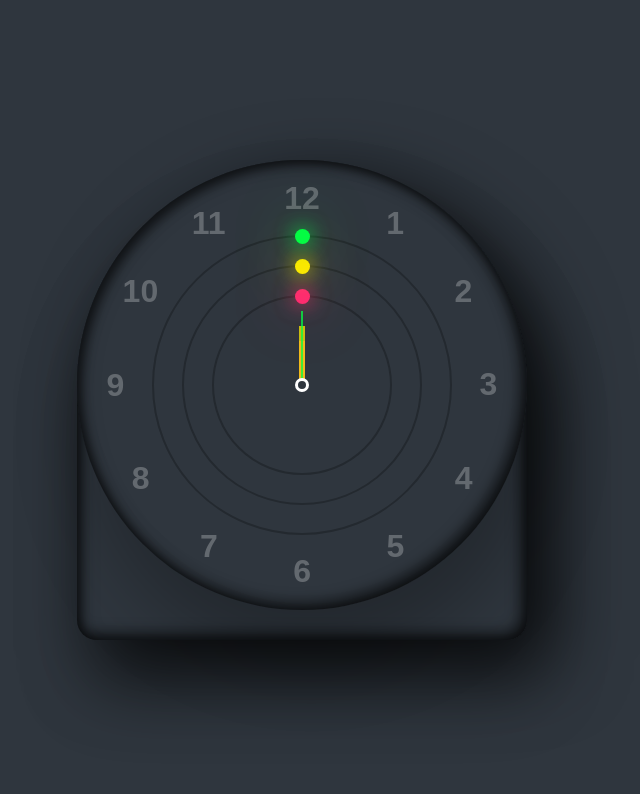
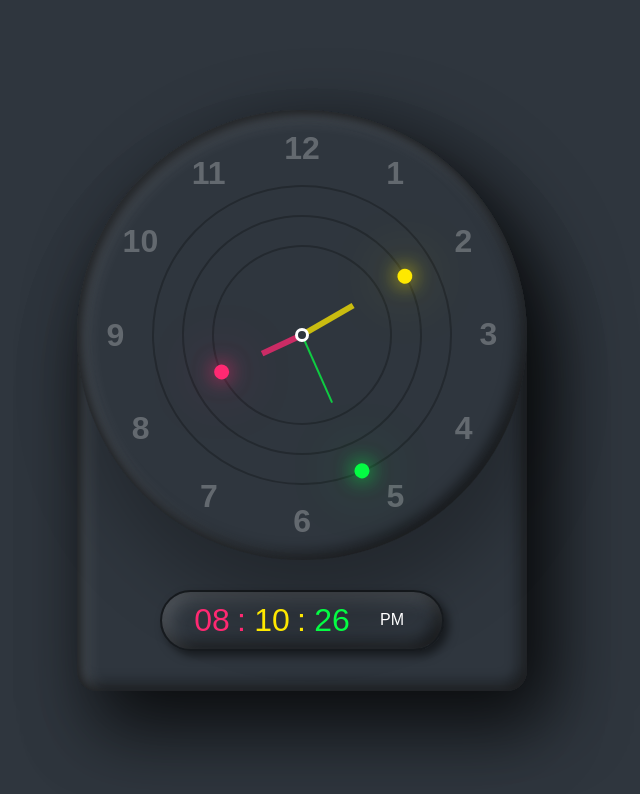
Before and after one commit to lucaspccamara/Digital-Clock, a plain HTML site: page index.html in a window 1280 px wide. Shown: the whole page, without its empty margins (338-978 px from the left). Drawn offline with Linux system fonts and the light colour scheme.

Commit message:
Include digital clock and time function

```diff
--- a/index.html
+++ b/index.html
@@ -9,9 +9,9 @@
         <div class="container">
             <div class="clock">
 
-                <div class="circle" style="--clr: #04fc43;"><i></i></div>
-                <div class="circle circle2" style="--clr: #fee800;"><i></i></div>
-                <div class="circle circle3" style="--clr: #ff2972;"><i></i></div>
+                <div class="circle" id="sc" style="--clr: #04fc43;"><i></i></div>
+                <div class="circle circle2" id="mn" style="--clr: #fee800;"><i></i></div>
+                <div class="circle circle3" id="hr" style="--clr: #ff2972;"><i></i></div>
 
                 <span style="--i:1;"><b>1</b></span>
                 <span style="--i:2;"><b>2</b></span>
@@ -26,6 +26,58 @@
                 <span style="--i:11;"><b>11</b></span>
                 <span style="--i:12;"><b>12</b></span>
             </div>
+
+            <!-- digital clock-->
+            <div id="time">
+                <div id="hours" style="--clr: #ff2972;">00</div>
+                <div id="minutes" style="--clr: #fee800;">00</div>
+                <div id="seconds" style="--clr: #04fc43;">00</div>
+                <div id="ampm">AM</div>
+            </div>
+
+            <script>
+                let hr = document.querySelector('#hr');
+                let mn = document.querySelector('#mn');
+                let sc = document.querySelector('#sc');
+
+                setInterval(() =>{
+                    let day = new Date();
+                    let hh = day.getHours() * 30;
+                    let mm = day.getMinutes() * 6;
+                    let ss = day.getSeconds() * 6;
+
+                    hr.style.transform = `rotateZ(${hh+(mm/12)}deg)`;
+                    mn.style.transform = `rotateZ(${mm}deg)`;
+                    sc.style.transform = `rotateZ(${ss}deg)`;
+
+                    // Digital clock
+                    let hours = document.getElementById('hours');
+                    let minutes = document.getElementById('minutes');
+                    let seconds = document.getElementById('seconds');
+                    let ampm = document.getElementById('ampm');
+
+                    let h = new Date().getHours();
+                    let m = new Date().getMinutes();
+                    let s = new Date().getSeconds();
+
+                    let am = h >= 12 ? "PM" : "AM"
+
+                    // convert 24hr clock to 12hr clock
+                    if (h > 12){
+                        h = h - 12;
+                    }
+
+                    // add zero before single digit number
+                    h = (h < 10) ? "0" + h : h
+                    m = (m < 10) ? "0" + m : m
+                    s = (s < 10) ? "0" + s : s
+
+                    hours.innerHTML = h;
+                    minutes.innerHTML = m;
+                    seconds.innerHTML = s;
+                    ampm.innerHTML = am;
+                })
+            </script>
         </div>
     </body>
 </html>
--- a/style.css
+++ b/style.css
@@ -25,11 +25,12 @@ body{
     box-shadow: 25px 25px 75px rgba(0, 0, 0, 0.75),
         10px  50px  70px rgba(0, 0, 0, 0.25),
         inset 5px 5px 10px rgba(0, 0, 0, 0.5),
-        inset 5px 5px 20px rgba(0, 0, 0, 0.2),
+        inset 5px 5px 20px rgba(255, 255, 255, 0.2),
         inset -5px -5px 15px rgba(0, 0, 0, 0.75);
     display: flex;
     justify-content: center;
     align-items: center;
+    flex-direction: column;
 }
 
 .clock{
@@ -40,7 +41,7 @@ body{
     border-radius: 50%;
     box-shadow: 10px  50px  70px rgba(0, 0, 0, 0.25),
         inset 5px 5px 10px rgba(0, 0, 0, 0.5),
-        inset 5px 5px 20px rgba(0, 0, 0, 0.2),
+        inset 5px 5px 20px rgba(255, 255, 255, 0.2),
         inset -5px -5px 15px rgba(0, 0, 0, 0.75);
     display: flex;
     justify-content: center;
@@ -129,3 +130,53 @@ body{
     box-shadow: 0 0 20px var(--clr),
         0 0 60px var(--clr);
 }
+
+/*digital clock style*/
+
+#time{
+    margin-bottom: 40px;
+    display: flex;
+    padding: 10px 20px;
+    font-size: 2em;
+    font-weight: 600;
+    border: 2px solid rgba(0, 0, 0, 0.5);
+    border-radius: 40px;
+    box-shadow: 5px 5px 10px rgba(0, 0, 0, 0.5),
+        inset 5px 5px 20px rgba(255, 255, 255, 0.2),
+        inset -5px -5px 15px rgba(0, 0, 0, 0.75);
+}
+
+#time div{
+    position: relative;
+    width: 60px;
+    text-align: center;
+    font-weight: 500;
+    color: var(--clr);
+}
+
+#time div:nth-child(1)::after,
+#time div:nth-child(2)::after{
+    content: ':';
+    position: absolute;
+    right: -4px;
+}
+
+#time div:last-child{
+    font-size: 0.5em;
+    display: flex;
+    justify-content: center;
+    align-items: center;
+    color: #fff;
+}
+
+/* #time div:nth-child(2)::after{
+    animation: animate 1s steps(1) infinite;
+}
+@keyframes animate{
+    0%{
+        opacity: 1;
+    }
+    50%{
+        opacity: 0;
+    }
+} */
```
